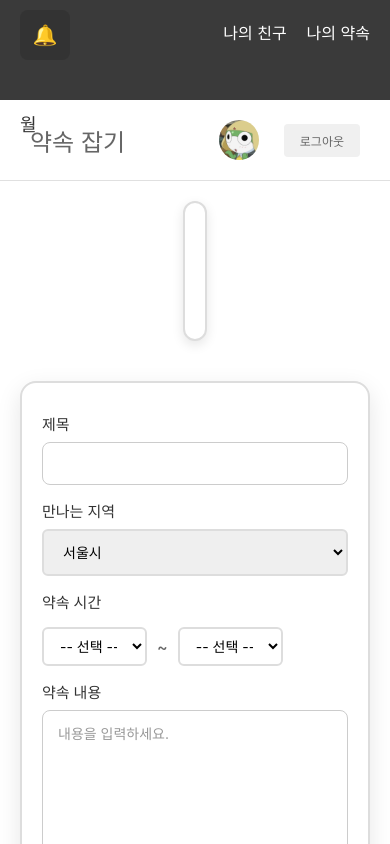
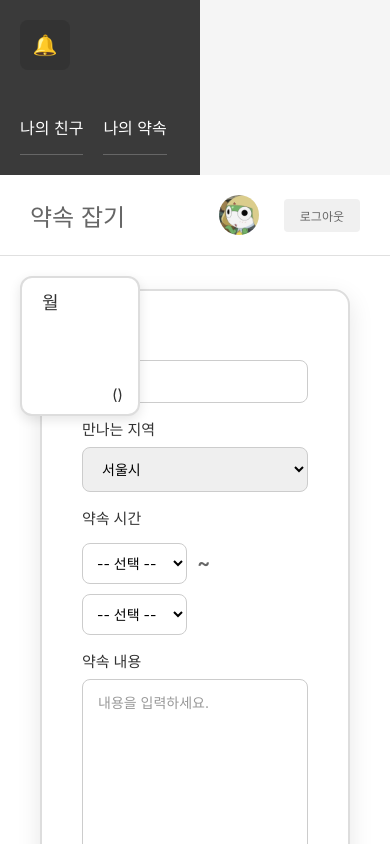
Before and after one commit to jyh9763/LightningApp, a React (Create React App) app in the folder frontend/: page /meet in a window 390 px wide. Shown: the top 844 px of the page. Built offline with nearby package versions, Linux system fonts and the light colour scheme.

Commit message:
update: design

```diff
--- a/frontend/src/pages/Main.js
+++ b/frontend/src/pages/Main.js
@@ -130,9 +130,20 @@ export default function Main(){
                                             className={`calendar-cell ${day ? "": "empty"}`}
                                         >
                                             <div className="date-row">
-                                                {day && (
+                                                {day && (() => {
+                                                    const selectedDate = new Date(currentY, currentM, day);
+                                                    const todayDate = new Date(today.getFullYear(), today.getMonth(), today.getDate());
+                                                        return(
                                                             <>  {/* 버튼과 날짜 두 개를 동시에 렌더링하려면 하나의 부모로 묶는 작업 필요
                                                                 -> dom 쓰고싶지 않은데 하나로 묶고싶을 때 사용 */}
+                                                                <div className={`date-number ${
+                                                                   day === todayD && currentM === todayM && currentY === todayY
+                                                                   ? "today": ""
+                                                                }`}>
+                                                                    {day}
+                                                                </div>
+
+                                                                {selectedDate >= todayDate && (
                                                                     <button
                                                                         className='appointment-add'
                                                                         onClick={() => navigate("/meet",
@@ -141,14 +152,10 @@ export default function Main(){
                                                                     >
                                                                         +
                                                                     </button>
-                                                        <div className={`date-number ${
-                                                           day === todayD && currentM === todayM && currentY === todayY
-                                                           ? "today": ""
-                                                        }`}>
-                                                            {day}
-                                                        </div>
+                                                                )}
                                                             </>
-                                                )}
+                                                        );
+                                                })()}
                                             </div>
                                         </div>
                                     ))}
--- a/frontend/src/pages/Meet.css
+++ b/frontend/src/pages/Meet.css
@@ -381,46 +381,6 @@ body {
     position: relative;
 }
 
-/* 상단 날짜 박스 */
-.date-box {
-    position: relative;
-    width: 120px;
-    height: 140px;
-    background-color: white;
-    border: 2px solid #ddd;
-    border-radius: 12px;
-    padding: 10px;
-    box-shadow: 0 4px 12px rgba(0,0,0,0.1);
-
-}
-
-.month {
-    position: absolute;
-    top: 10px;
-    left: 20px;
-    font-size: 18px;
-    color: #333;
-}
-
-.day {
-    position: absolute;
-    top: 50%;
-    left: 50%;
-    transform: translate(-50%, -50%);
-    font-size: 50px;
-    font-weight: bold;
-    color: #333;
-}
-
-.weekday {
-    position: absolute;
-    bottom: 10px;
-    right: 15px;
-    font-size: 15px;
-    color: #333;
-    background-color: white;
-}
-
 /* 헤더 영역 */
 .header {
     display: flex;
@@ -467,13 +427,56 @@ body {
     color: #666;
 }
 
+/* 상단 날짜 박스 */
+.date-box {
+    position: absolute;
+    top: 20px;
+    left: 20px;
+    width: 120px;
+    height: 140px;
+    background-color: white;
+    border: 2px solid #ddd;
+    border-radius: 12px;
+    padding: 10px;
+    box-shadow: 0 4px 12px rgba(0,0,0,0.1);
+
+}
+
+.month {
+    position: absolute;
+    top: 10px;
+    left: 20px;
+    font-size: 18px;
+    color: #333;
+}
+
+.day {
+    position: absolute;
+    top: 50%;
+    left: 50%;
+    transform: translate(-50%, -50%);
+    font-size: 50px;
+    font-weight: bold;
+    color: #333;
+}
+
+.weekday {
+    position: absolute;
+    bottom: 10px;
+    right: 15px;
+    font-size: 15px;
+    color: #333;
+    background-color: white;
+}
+
 /* 약속 만들기 폼 컨테이너 */
 .meet-form-container {
     display: flex;
     justify-content: center;
     align-items: center;
-    height: 55vh;
+    height: 90vh;
     padding: 40px;
+    position: relative;
 }
 
 .meet-form {
@@ -560,7 +563,7 @@ body {
 }
 
 .time-separator {
-    font-size: 30px;
+    font-size: 20px;
     font-weight: 600;
     color: #666;
 }
@@ -606,151 +609,3 @@ body {
     transform: translateY(-2px);
     box-shadow: 0 4px 12px rgba(74, 74, 74, 0.3);
 }
-
-/* 반응형 디자인 */
-@media (max-width: 768px) {
-    .container {
-        flex-direction: column;
-    }
-
-    .sidebar {
-        width: 100%;
-        height: auto;
-        flex-direction: row;
-        justify-content: space-between;
-        padding: 10px 20px;
-    }
-
-    .sidebar-menu {
-        display: flex;
-        gap: 20px;
-        flex: none;
-    }
-
-    .menu-item {
-        border-bottom: none;
-        padding: 10px 0;
-        white-space: nowrap;
-    }
-
-    .date-box {
-        position: static;
-        transform: none;
-        margin: 20px auto;
-        width: fit-content;
-    }
-
-    .profile-section {
-        position: static;
-        justify-content: center;
-        margin: 20px 0;
-    }
-
-    .profile-image-large {
-        width: 60px;
-        height: 60px;
-    }
-
-    .username {
-        font-size: 16px;
-    }
-
-    .meet-form-container {
-        height: auto;
-        padding: 20px;
-    }
-
-    .meet-form {
-        padding: 30px 20px;
-    }
-
-    .button-group {
-        flex-direction: column;
-        gap: 15px;
-    }
-
-    .btn-save,
-    .btn-cancel {
-        width: 100%;
-    }
-}
-
-/* 폼 입력 필드들 (실제 구현 시 추가할 요소들) */
-.form-input,
-.form-select {
-    width: 100%;
-    padding: 12px 15px;
-    border: 2px solid #ddd;
-    border-radius: 6px;
-    font-size: 14px;
-    transition: border-color 0.3s;
-}
-
-.form-input:focus,
-.form-select:focus {
-    outline: none;
-    border-color: #4a90e2;
-    box-shadow: 0 0 0 3px rgba(74, 144, 226, 0.1);
-}
-
-/* 시간 선택 영역 */
-.time-selector {
-    display: flex;
-    align-items: center;
-    gap: 10px;
-    flex-wrap: wrap;
-}
-
-.time-select {
-    padding: 8px 12px;
-    border: 2px solid #ddd;
-    border-radius: 6px;
-    font-size: 14px;
-    background-color: white;
-}
-
-.time-separator {
-    font-size: 16px;
-    font-weight: 500;
-    color: #666;
-}
-
-/* 폼 입력 필드들 (실제 구현 시 추가할 요소들) */
-.form-input,
-.form-select {
-    width: 100%;
-    padding: 12px 15px;
-    border: 2px solid #ddd;
-    border-radius: 6px;
-    font-size: 14px;
-    transition: border-color 0.3s;
-}
-
-.form-input:focus,
-.form-select:focus {
-    outline: none;
-    border-color: #4a90e2;
-    box-shadow: 0 0 0 3px rgba(74, 144, 226, 0.1);
-}
-
-/* 시간 선택 영역 */
-.time-selector {
-    display: flex;
-    align-items: center;
-    gap: 10px;
-    flex-wrap: wrap;
-}
-
-.time-select {
-    padding: 8px 12px;
-    border: 2px solid #ddd;
-    border-radius: 6px;
-    font-size: 14px;
-    background-color: white;
-}
-
-.time-separator {
-    font-size: 16px;
-    font-weight: 500;
-    color: #666;
-}
--- a/frontend/src/pages/Meet.js
+++ b/frontend/src/pages/Meet.js
@@ -101,15 +101,17 @@ export default function Meet(){
                         </div>
                     </div>
 
-                    {/* 상단 날짜 박스 */}
-                    <div className="date-box">
-                        <div className="month">{month}월</div>
-                        <div className="day">{day}</div>
-                        <div className="weekday">({weekday})</div>
-                    </div>
+
 
                     {/* 약속 만들기 폼 */}
                     <div className="meet-form-container">
+                        {/* 상단 날짜 박스 */}
+                        <div className="date-box">
+                            <div className="month">{month}월</div>
+                            <div className="day">{day}</div>
+                            <div className="weekday">({weekday})</div>
+                        </div>
+
                         <div className="meet-form">
                             {/* 제목 입력 */}
                             <div className="form-group">
```
Lines whose indentation alone changed are shown as unchanged.
